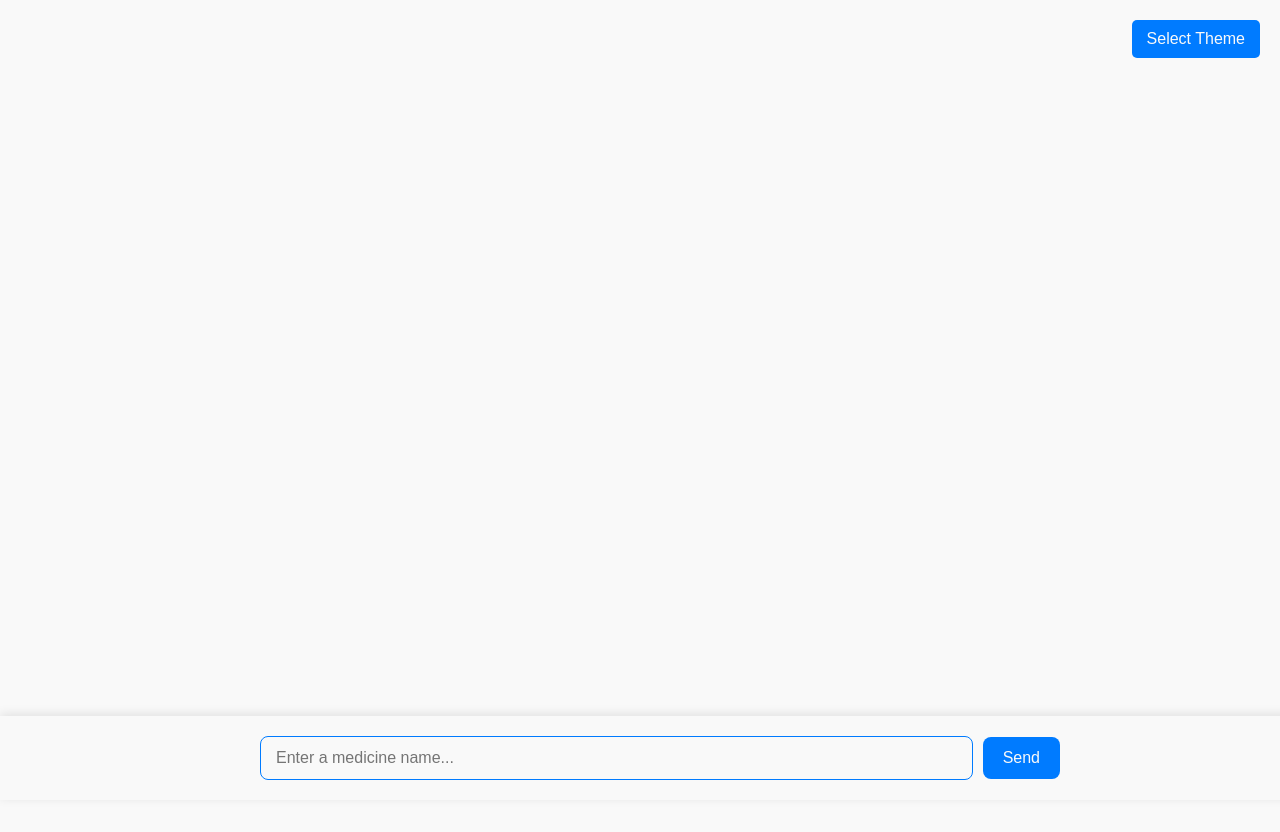
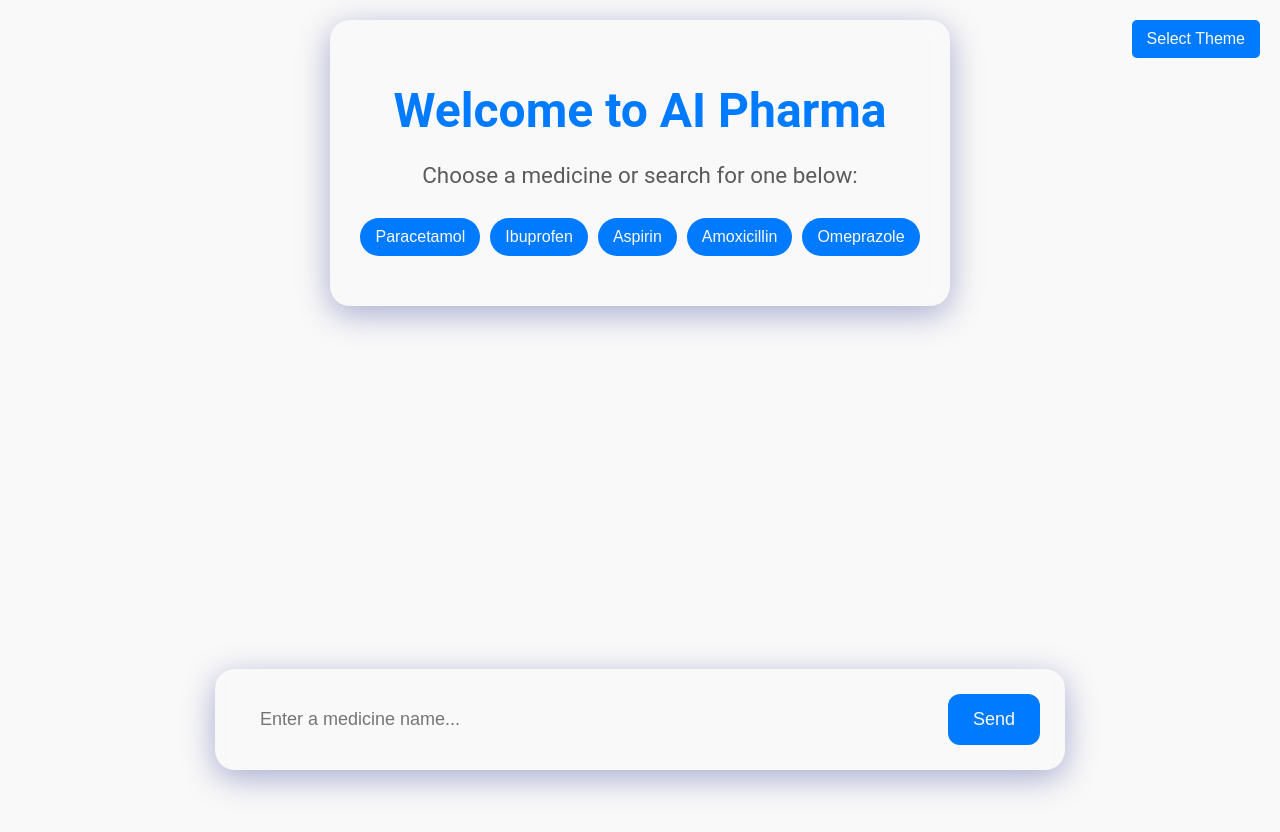
Before and after one commit to Avanishpatidar/AI_PHARMA, a React (Vite) app in the folder Cilent/: page / in a window 1280 px wide. Shown: the top 832 px of the page. Built offline with nearby package versions, Linux system fonts and the light colour scheme.

Commit message:
updated UI

```diff
--- a/Cilent/src/App.css
+++ b/Cilent/src/App.css
@@ -2,24 +2,51 @@ body, html {
   margin: 0;
   padding: 0;
   height: 100%;
+  font-family: 'Roboto', sans-serif;
 }
 
 .app {
   min-height: 100vh;
-    padding-bottom: 80px; /* Adjust this value based on your input form height */
+  display: flex;
+  flex-direction: column;
+  padding-bottom: 100px;
+  background-color: var(--bg-color);
+  color: var(--font-color);
+  transition: background-color 0.3s, color 0.3s;
+}
+
+.app-content {
+  flex-grow: 1;
+  display: flex;
+  flex-direction: column;
+  align-items: center;
+  justify-content: flex-start;
+  padding: 20px;
+  max-width: 1200px;
+  margin: 0 auto;
+  width: 100%;
   box-sizing: border-box;
 }
 
-  .app-content {
-    max-width: 800px;
-    margin: 0 auto;
-    padding: 20px;
+.welcome-container {
+  text-align: center;
+  margin-bottom: 30px;
+  background: rgba(255, 255, 255, 0.1);
+  backdrop-filter: blur(10px);
+  border-radius: 20px;
+  padding: 30px;
+  box-shadow: 0 8px 32px 0 rgba(31, 38, 135, 0.37);
 }
 
-  /* Theme selector styles */
-  .theme-selector {
-    position: fixed;
-    top: 20px;
-    right: 20px;
-    z-index: 1001;
+.welcome-container h1 {
+  font-size: 3em;
+  color: var(--hl-color);
+  margin-bottom: 20px;
+  font-weight: 700;
 }
+
+.welcome-container p {
+  font-size: 1.4em;
+  margin-bottom: 30px;
+  opacity: 0.8;
+}
--- a/Cilent/src/App.jsx
+++ b/Cilent/src/App.jsx
@@ -2,6 +2,7 @@ import React, { useState } from 'react';
 import InputForm from './components/InputForm';
 import GeneratedContent from './components/GeneratedContent';
 import ThemeSelector from './components/ThemeSelector';
+import Suggestions from './components/Suggestions';
 import './App.css';
 
 const themes = {
@@ -84,9 +85,11 @@ const themes = {
     fgColor: '#d6d6c2'
   }
 };
+
 function App() {
   const [generatedContent, setGeneratedContent] = useState([]);
   const [selectedTheme, setSelectedTheme] = useState(themes.default);
+  const [showSuggestions, setShowSuggestions] = useState(true);
 
   const changeTheme = (themeName) => {
     setSelectedTheme(themes[themeName]);
@@ -96,13 +99,25 @@ function App() {
     document.documentElement.style.setProperty('--fg-color', themes[themeName].fgColor);
   };
 
+  const handleGenerateContent = (content) => {
+    setGeneratedContent(content);
+    setShowSuggestions(false);
+  };
+
   return (
     <div className="app">
       <ThemeSelector themes={themes} changeTheme={changeTheme} />
       <div className="app-content">
+        {showSuggestions && (
+          <div className="welcome-container">
+            <h1>Welcome to AI Pharma</h1>
+            <p>Choose a medicine or search for one below:</p>
+            <Suggestions onSuggestionClick={handleGenerateContent} />
+          </div>
+        )}
         <GeneratedContent generatedContent={generatedContent} />
       </div>
-      <InputForm setGeneratedContent={setGeneratedContent} />
+      <InputForm setGeneratedContent={handleGenerateContent} />
     </div>
   );
 }
--- a/Cilent/src/components/GeneratedContent.css
+++ b/Cilent/src/components/GeneratedContent.css
@@ -1,77 +1,97 @@
 .generated-content {
   max-width: 800px;
   margin: 0 auto;
+  padding: 20px;
+}
+
+.conversation {
+  display: flex;
+  flex-direction: column;
+  gap: 10px;
+  margin-bottom: 20px;
 }
 
 .message {
-  margin-bottom: 20px;
-  padding: 15px;
-  border-radius: 8px;
+  padding: 10px 15px;
+  border-radius: 10px;
+  max-width: 80%;
 }
 
 .message.human {
-  background-color: var(--fg-color);
-  color: var(--font-color);
   align-self: flex-end;
+  background-color: var(--hl-color);
+  color: var(--bg-color);
 }
 
 .message.ai {
-  background-color: transparent;
+  align-self: flex-start;
+  background-color: var(--fg-color);
   color: var(--font-color);
 }
 
-.message-content {
-  font-size: 16px;
-  line-height: 1.5;
+.ai-response {
+  background-color: rgba(var(--fg-color-rgb), 0.1);
+  border-radius: 15px;
+  padding: 20px;
+  box-shadow: 0 4px 6px rgba(0, 0, 0, 0.1);
 }
 
-.ai-response {
+.section-navigation {
   display: flex;
   flex-wrap: wrap;
-  gap: 20px;
+  gap: 10px;
+  margin-bottom: 20px;
+}
+
+.section-button {
+  background-color: transparent;
+  border: 1px solid var(--hl-color);
+  color: var(--font-color);
+  padding: 5px 10px;
+  border-radius: 15px;
+  cursor: pointer;
+  transition: all 0.3s ease;
+  font-size: 0.9em;
+}
+
+.section-button:hover,
+.section-button.active {
+  background-color: var(--hl-color);
+  color: var(--bg-color);
+}
+
+.section-icon {
+  margin-right: 5px;
 }
 
 .card {
-  flex: 1 1 300px;
-  border: 1px solid var(--hl-color);
-  border-radius: 8px;
-  padding: 15px;
-  background-color: var(--fg-color);
-  box-shadow: 0 2px 5px rgba(0, 0, 0, 0.1);
-  transition: transform 0.2s, box-shadow 0.2s;
-  opacity: 0;
-  transform: translateY(20px);
+  background-color: rgba(var(--fg-color-rgb), 0.1);
+  border-radius: 20px;
+  padding: 20px;
+  box-shadow: 0 8px 32px 0 rgba(31, 38, 135, 0.37);
+  transition: all 0.3s ease;
 }
 
 .card:hover {
-  transform: translateY(0) scale(1.02);
-  box-shadow: 0 4px 8px rgba(0, 0, 0, 0.2);
+  box-shadow: 0 12px 24px rgba(0, 0, 0, 0.2);
+  transform: translateY(-10px);
 }
 
 .card-title {
   font-size: 1.2em;
+  color: var(--hl-color);
   margin-bottom: 10px;
-  color: var(--hl-color);
+  display: flex;
+  align-items: center;
+}
+
+.card-icon {
+  margin-right: 10px;
 }
 
 .card-content {
   font-size: 1em;
-  min-height: 1em; /* Ensure consistent height during animation */
-}
-
-@keyframes fadeInUp {
-  from {
-    opacity: 0;
-    transform: translateY(20px);
-  }
-  to {
-    opacity: 1;
-    transform: translateY(0);
-  }
-}
-
-.animate-in {
-  animation: fadeInUp 0.5s ease-out forwards;
+  line-height: 1.5;
 }
 
 .animating .card-content::after {
--- a/Cilent/src/components/InputForm.css
+++ b/Cilent/src/components/InputForm.css
@@ -1,65 +1,83 @@
 .input-form-container {
+  width: 100%;
+  max-width: 800px;
+  margin: 0 auto;
+  padding: 25px;
+  background-color: rgba(var(--fg-color-rgb), 0.1);
+  backdrop-filter: blur(10px);
+  border-radius: 20px;
+  box-shadow: 0 8px 32px 0 rgba(31, 38, 135, 0.37);
   position: fixed;
-  bottom: 0;
-  left: 0;
-  width: 100%;
-  background-color: var(--bg-color);
-  padding: 20px;
-  box-shadow: 0 -2px 10px rgba(0, 0, 0, 0.1);
-  z-index: 1000;
+  bottom: 30px;
+  left: 50%;
+  transform: translateX(-50%);
+  z-index: 100;
+  transition: all 0.3s ease;
 }
-
 
 .input-form {
   display: flex;
-  justify-content: center;
-  align-items: center;
-  max-width: 800px;
-  margin: 0 auto;
+  gap: 15px;
 }
 
 .input-field {
   flex-grow: 1;
-  padding: 12px 15px;
-  font-size: 16px;
-  border: 1px solid var(--hl-color);
-  border-radius: 8px;
+  padding: 15px 20px;
+  font-size: 18px;
+  border: 1px solid rgba(var(--hl-color-rgb), 0.3);
+  border-radius: 12px;
   outline: none;
-  transition: border-color 0.3s ease;
-  background-color: var(--fg-color);
+  transition: all 0.3s ease;
+  background-color: rgba(var(--bg-color-rgb), 0.1);
   color: var(--font-color);
 }
 
 .input-field:focus {
-  border-color: var(--font-color);
+  border-color: var(--hl-color);
+  box-shadow: 0 0 0 3px rgba(var(--hl-color-rgb), 0.2);
 }
 
 .submit-button {
-  margin-left: 10px;
-  padding: 12px 20px;
-  font-size: 16px;
+  padding: 15px 25px;
+  font-size: 18px;
   background-color: var(--hl-color);
   color: var(--bg-color);
   border: none;
-  border-radius: 8px;
+  border-radius: 12px;
   cursor: pointer;
-  transition: background-color 0.3s ease;
+  transition: all 0.3s ease;
 }
 
 .submit-button:hover {
   background-color: var(--font-color);
+  transform: translateY(-2px);
 }
 
 .submit-button:disabled {
-  background-color: #ccc;
+  background-color: rgba(var(--hl-color-rgb), 0.5);
   cursor: not-allowed;
 }
 
+.loading-overlay {
+  position: fixed;
+  top: 0;
+  left: 0;
+  right: 0;
+  bottom: 0;
+  background-color: rgba(0, 0, 0, 0.7);
+  display: flex;
+  align-items: center;
+  justify-content: center;
+  color: white;
+  font-size: 1.4em;
+  z-index: 1000;
+}
+
 .loader {
-  width: 20px;
-  height: 20px;
-  border: 2px solid var(--bg-color);
-  border-top: 2px solid transparent;
+  width: 24px;
+  height: 24px;
+  border: 3px solid var(--bg-color);
+  border-top: 3px solid transparent;
   border-radius: 50%;
   animation: spin 1s linear infinite;
 }
--- /dev/null
+++ b/Cilent/src/components/Suggestions.css
@@ -0,0 +1,27 @@
+.suggestions {
+    display: flex;
+    flex-wrap: wrap;
+    justify-content: center;
+    gap: 10px;
+    margin-bottom: 20px;
+  }
+
+
+.suggestion-button {
+  padding: 10px 15px;
+  font-size: 16px;
+  background-color: var(--hl-color);
+  color: var(--bg-color);
+  border: none;
+  border-radius: 20px;
+  cursor: pointer;
+  transition: background-color 0.3s ease;
+  display: flex;
+  align-items: center;
+  justify-content:center;
+}
+
+
+.suggestion-button:hover {
+    background-color: var(--font-color);
+  }
--- /dev/null
+++ b/Cilent/src/components/Suggestions.jsx
@@ -0,0 +1,52 @@
+// src/components/Suggestions.jsx
+import React, { useState } from 'react';
+import './Suggestions.css';
+
+const commonMedicines = [
+  "Paracetamol",
+  "Ibuprofen",
+  "Aspirin",
+  "Amoxicillin",
+  "Omeprazole"
+];
+
+function Suggestions({ onSuggestionClick }) {
+  const [loadingSuggestion, setLoadingSuggestion] = useState(null);
+
+  const handleSubmit = async (medicine) => {
+    setLoadingSuggestion(medicine);
+    try {
+      const response = await fetch(`https://ai-pharma-dfcp.vercel.app/generate?medicineName=${medicine}`, {
+        method: 'POST',
+        headers: {
+          'Content-Type': 'application/json',
+        },
+        body: JSON.stringify({ medicineName: medicine }),
+      });
+      const data = await response.json();
+      onSuggestionClick([{ type: 'human', content: medicine }, { type: 'ai', content: data.content }]);
+    } catch (error) {
+      console.error('Error fetching generated content:', error);
+    } finally {
+      setLoadingSuggestion(null);
+    }
+  };
+
+  return (
+    <div className="suggestions">
+      {commonMedicines.map((medicine, index) => (
+        <button
+          key={index}
+          onClick={() => handleSubmit(medicine)}
+          className="suggestion-button"
+          disabled={loadingSuggestion === medicine}
+        >
+          {medicine}
+          {loadingSuggestion === medicine && <div className="loader"></div>}
+        </button>
+      ))}
+    </div>
+  );
+}
+
+export default Suggestions;
```
Also changed, not shown: Cilent/src/components/GeneratedContent.jsx (+39 -33 lines), Cilent/src/components/Loader.css (+15 -6 lines), Cilent/src/components/InputForm.jsx (line endings or trailing spaces). Lines whose indentation alone changed are shown as unchanged.
